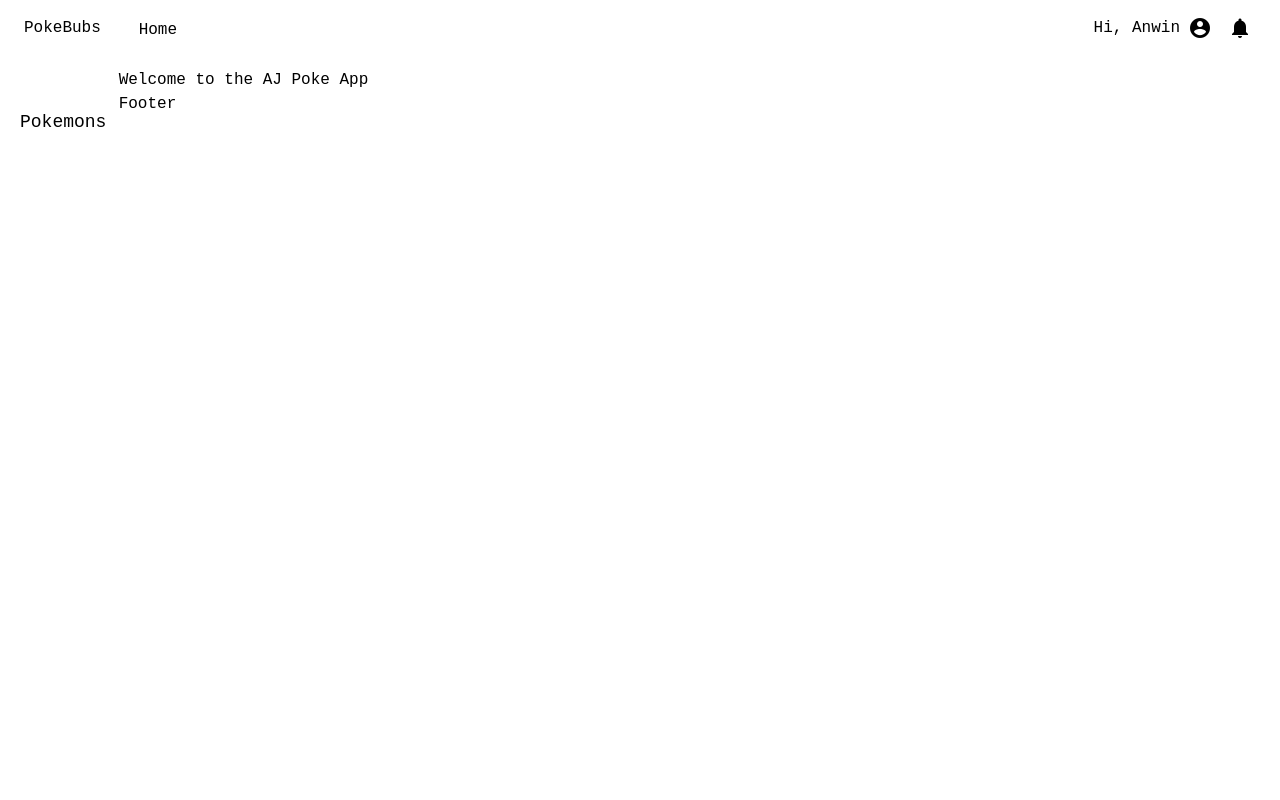
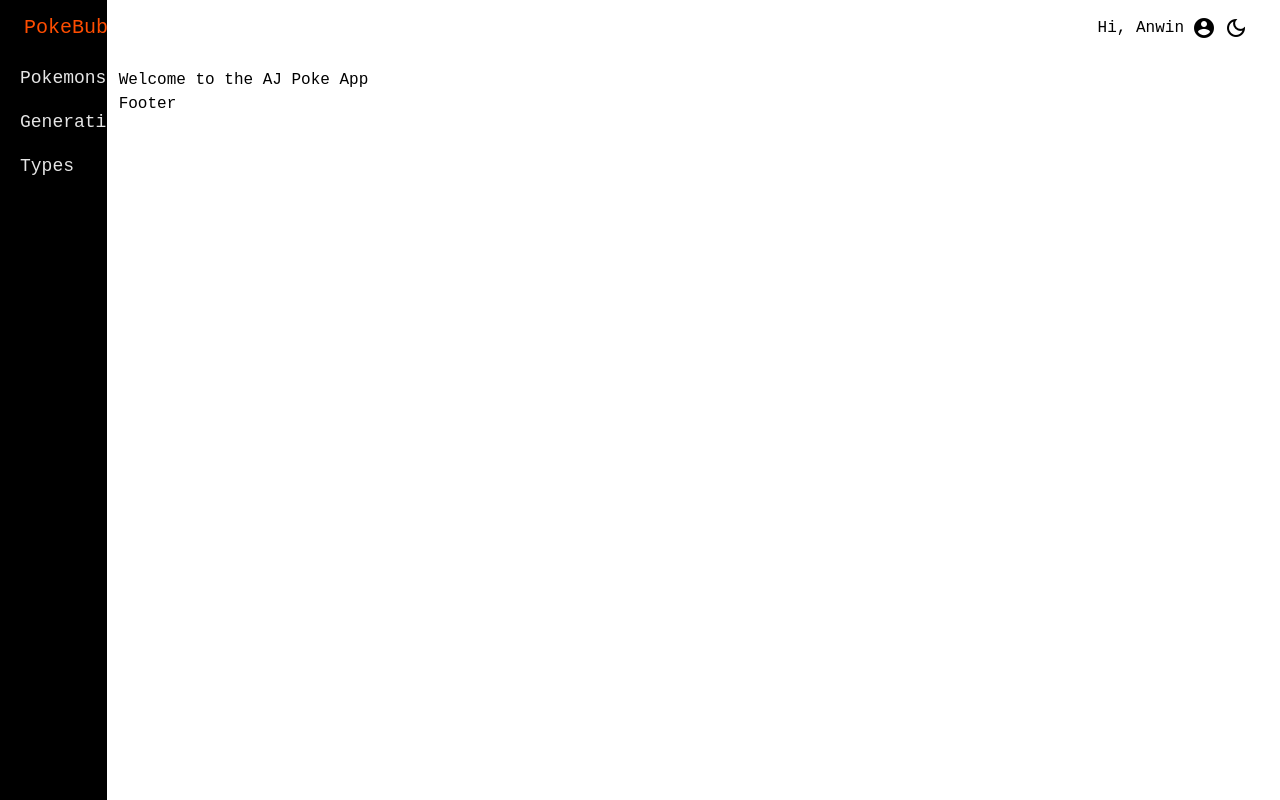
Before and after one commit to anwinjoselyn/pogo, a Next.js app: page / in a window 1280 px wide. Both pictures are taken after a click on the element 37 px from the left and 28 px from the top of the page. Built offline with nearby package versions, Linux system fonts and the light colour scheme; a web font is replaced by a local one.

Commit message:
sidebar changes and dark mode

```diff
--- a/components/main/Header.tsx
+++ b/components/main/Header.tsx
@@ -2,14 +2,18 @@ import Link from 'next/link';
 import Image from 'next/image';
 
 import BreadCrumbs from './BreadCrumbs';
-// import useDarkMode from '../../hooks/useDarkMode';
+import useDarkMode from '../../hooks/useDarkMode';
 
 const Header = ({ ftw }: any) => {
+  const [theme, toggleTheme] = useDarkMode();
   const name = 'Anwin';
+  const handleModes = () => {
+    toggleTheme(theme === 'dark' ? 'light' : 'dark');
+  };
   return (
-    <div className="bg-theme-bgNav flex flex-row justify-between content-center items-center h-14 sticky top-0 z-20 pl-8">
+    <div className="top-0 z-10 flex flex-col items-center justify-between bg-white p-4 dark:bg-background-darkest lg:sticky lg:flex-row">
       <BreadCrumbs ftw={ftw} />
-      <div className="flex items-center">
+      <div className="flex items-center pr-4">
         {name ? (
           <>
             <span className="text-theme-text-secondary mr-2">
@@ -20,11 +24,15 @@ const Header = ({ ftw }: any) => {
                 account_circle
               </span>
             </Link>
-            <span className="material-icons text-theme-text-secondary hover:text-theme-text-h2 ml-4 mr-7 self-center cursor-pointer">
-              notifications
-            </span>
           </>
         ) : null}
+        <span
+          className="material-icons-outlined cursor-pointer ml-2"
+          role="presentation"
+          onClick={handleModes}
+        >
+          {theme === 'dark' ? 'light_mode' : 'dark_mode'}
+        </span>
       </div>
     </div>
   );
--- a/components/main/SidebarNew.tsx
+++ b/components/main/SidebarNew.tsx
@@ -74,9 +74,9 @@ const Sidebar = ({ toggleSidebar, minified, ftw }: any) => {
   };
   console.log('state', state);
   return (
-    <div className="bg-theme-bgNav h-screen sticky top-0">
+    <div className="bg-black-pure h-screen sticky top-0">
       <div
-        className={`px-6 h-14 text-orange-dark cursor-pointer flex items-center`}
+        className={`px-6 h-14 cursor-pointer flex items-center`}
         role="presentation"
         onClick={toggleSidebar}
       >
@@ -87,20 +87,23 @@ const Sidebar = ({ toggleSidebar, minified, ftw }: any) => {
           height={30}
           className="bg-orange-dark rounded-full"
         /> */}
-        {minified ? '' : <span className="w-full text-right">PokeBubs</span>}
+        {minified ? (
+          ''
+        ) : (
+          <span className="w-full text-orange-bright text-xl">PokeBubs</span>
+        )}
       </div>
       <div className="overflow-y-auto">
         {state?.sidebar?.map((menu: any) => {
-          let menuClass: string =
-            'text-theme-text-secondary hover:text-theme-text-h2';
+          let menuClass: string = 'text-gray-1 hover:text-gray-2';
           if (
             state &&
             (menu.key === state.menuKey || menu.key === state.openMenuKey)
           ) {
             if (menu?.children?.length > 0) {
-              menuClass = 'text-theme-text-secondary';
+              menuClass = 'text-gray-darkest';
             } else {
-              menuClass = 'text-white hover:text-orange-light bg-theme-bg';
+              menuClass = 'text-gray-light hover:text-gray-dark bg-theme-bg';
             }
           }
           return (
@@ -110,7 +113,7 @@ const Sidebar = ({ toggleSidebar, minified, ftw }: any) => {
               onClick={() =>
                 onMenuClick(
                   state && state.openMenuKey === menu.key ? null : menu.key,
-                  menu.children.length === 0 ? menu.route : null
+                  menu?.children?.length === 0 ? menu.route : null
                 )
               }
               role="presentation"
--- a/constants/defaultValues.ts
+++ b/constants/defaultValues.ts
@@ -1,12 +1,6 @@
 export const sidebarValues: any = [
   {
     key: 1,
-    title: 'Home',
-    description: 'Poke App',
-    route: '/',
-  },
-  {
-    key: 2,
     title: 'Pokemons',
     description: 'List of all Pokemons',
     route: '/pokemons',
@@ -20,21 +14,20 @@ export const sidebarValues: any = [
           { key: 2, title: 'Counters', route: '/pokemons/:id/counters' },
           { key: 3, title: 'IV Chart', route: '/pokemons/:id/ivs' },
         ],
+        hide: true,
+      },
+    ],
   },
   {
     key: 2,
     title: 'Generations',
-        route: '/pokemons/generations',
-        children: [
-          { key: 1, title: 'Info', route: '/pokemons/generations/:name' },
-        ],
+    route: '/generations',
+    children: [{ key: 1, title: 'Info', route: '/pokemons/generations/:name' }],
   },
   {
     key: 3,
     title: 'Types',
-        route: '/pokemons/types',
+    route: '/types',
     children: [{ key: 1, title: 'Info', route: '/pokemons/types/:name' }],
   },
-    ],
-  },
 ];
--- /dev/null
+++ b/hooks/useDarkMode.ts
@@ -0,0 +1,48 @@
+import { useEffect, useState } from 'react';
+
+const useDarkMode = () => {
+  const [theme, setTheme] = useState('');
+
+  useEffect(() => {
+    const isDarkSet = localStorage.theme && localStorage.theme === 'dark';
+    const isDarkPreferred = window.matchMedia(
+      '(prefers-color-scheme: dark)'
+    ).matches;
+    if (isDarkSet && isDarkPreferred) {
+      setTheme('dark');
+    } else {
+      setTheme('light');
+    }
+  }, []);
+
+  // let colorTheme = theme === 'dark' ? 'dark' : 'light';
+
+  useEffect(() => {
+    if (theme) {
+      const root: any = window.document.documentElement;
+
+      if (theme === 'dark') {
+        root.classList.remove('light');
+        root.classList.add(theme);
+      } else {
+        root.classList.remove('dark');
+        root.classList.remove(theme);
+      }
+
+      if (typeof window !== 'undefined') {
+        const localStorageTheme = localStorage.getItem('theme');
+        if (
+          !localStorageTheme ||
+          (localStorageTheme && localStorageTheme !== theme)
+        ) {
+          localStorage.setItem('theme', theme);
+        }
+      }
+    }
+    // eslint-disable-next-line react-hooks/exhaustive-deps
+  }, [theme]);
+
+  return [theme, setTheme] as const;
+};
+
+export default useDarkMode;
```
Lines whose indentation alone changed are shown as unchanged.
